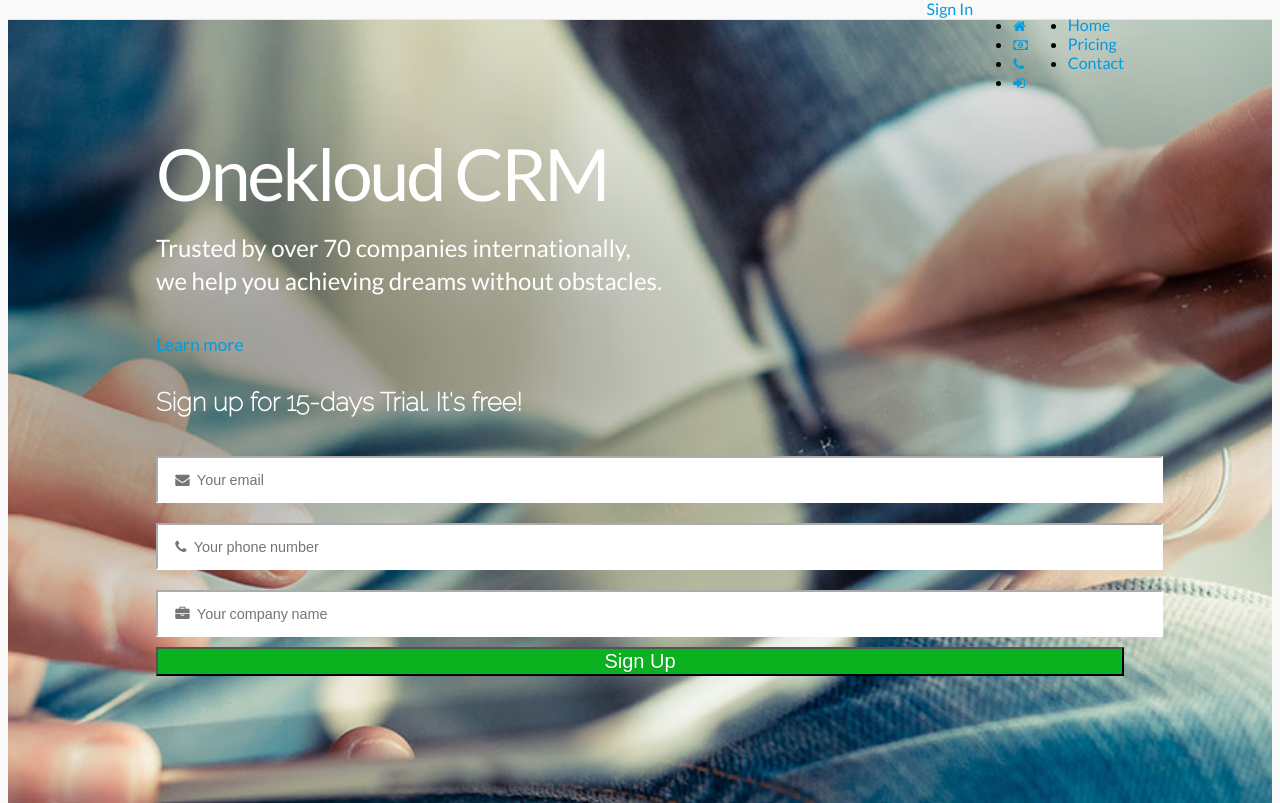
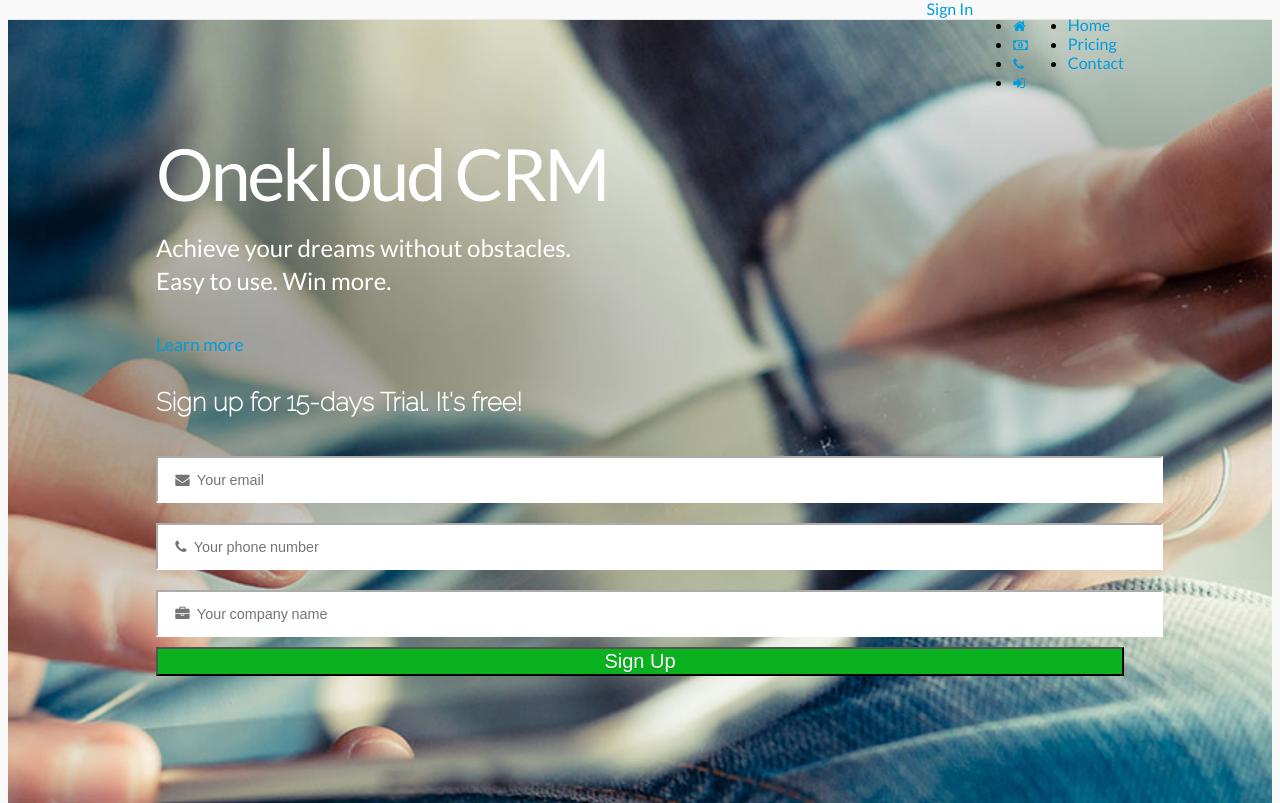
Before and after one commit to pythonista8/onekloud, a Django app: page / in a window 1280 px wide. Shown: the part 62-865 px from the top of the page. Run offline with Django 3.2, Linux system fonts and the light colour scheme; parts of the project's set-up code (start-up, migrations or seed data) failed here and were passed over; some libraries are stand-ins or nearby versions.

Commit message:
Changed text

```diff
--- a/onekloud/apps/pages/templates/pages/home.html
+++ b/onekloud/apps/pages/templates/pages/home.html
@@ -23,9 +23,9 @@
                             Onekloud CRM
                         </h1>
                         <p class="subheading">
-                            Trusted by over 70 companies internationally,
+                            Achieve your dreams without obstacles.
                             <br>
-                            we help you achieving dreams without obstacles.
+                            Easy to use. Win more.
                         </p>
                         <a href="#" id="learn-more" class="pure-button pure-button-large pure-button-primary">
                             Learn more
--- a/onekloud/templates/onekloud/base.html
+++ b/onekloud/templates/onekloud/base.html
@@ -19,12 +19,14 @@
     <meta property="og:type" content="website">
     <meta property="og:image" content="{% static 'img/onekloud/logo.png' %}">
     <meta property="og:url" content="http://www.onekloud.com/">
-    <meta property="og:description" content="Online customer relationship management system that encourages simplicity. Free 15-Days Trial.">
+    <meta property="og:description"
+          content="Online customer relationship management system that encourages simplicity. Free 15-Days Trial.">
     <meta property="fb:admins" content="100001028419487">
 
     <meta property="twitter:card" content="summary">
     <meta property="twitter:title" content="Onekloud • Achieving dreams without obstacles.">
-    <meta property="twitter:description" content="Online customer relationship management system that encourages simplicity. Free 15-Days Trial.">
+    <meta property="twitter:description"
+          content="Online customer relationship management system that encourages simplicity. Free 15-Days Trial.">
     <meta property="twitter:image" content="{% static 'img/onekloud/logo.png' %}">
 
     {% if title %}
```
